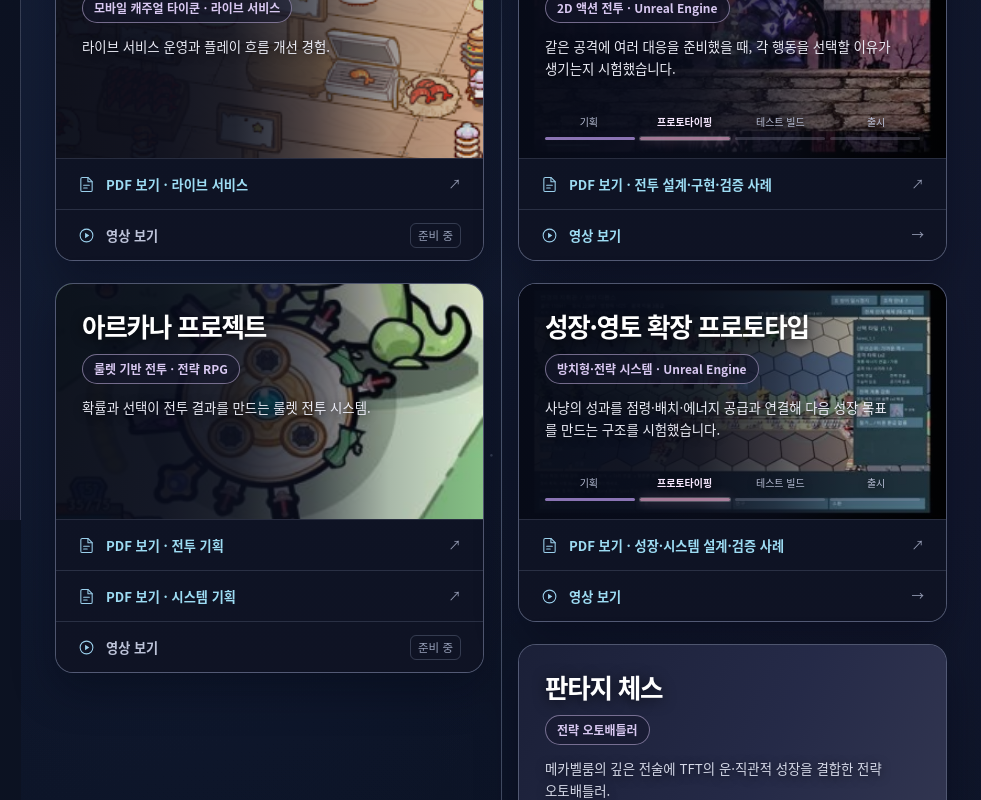
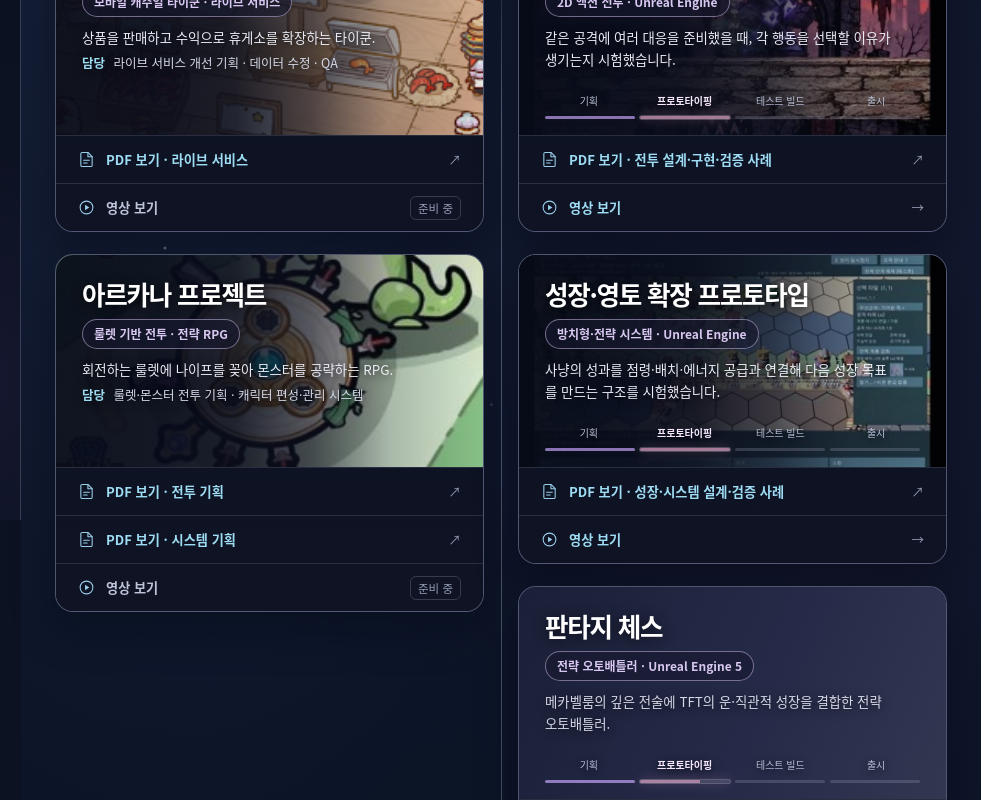
Before and after one commit to bbudle/game-planning-portfolio, a plain HTML site: page index.html in a window 1280 px wide. Shown: the part 280-1080 px from the top of the page, 299-1280 px from the left. Drawn offline with Linux system fonts and the light colour scheme.

Commit message:
Deploy supplied portfolio v25 final update

```diff
--- a/app.js
+++ b/app.js
@@ -31,11 +31,12 @@
     return `<div class="resource-row resource-row--pending" title="자료 준비 중" aria-label="${escapeHtml(text)} · 준비 중">${content}<span class="resource-row__pending">준비 중</span></div>`;
   }
 
-  function progress(stage) {
+  function progress(stage, stageProgress = 1) {
     if (stage === null || !Number.isInteger(stage) || stage < 0 || stage > 3) {
       return '<div class="progress progress--unknown"><span>진행 단계 확인 중</span></div>';
     }
-    return `<div class="progress" aria-label="개발 단계: ${stages[stage]}"><div class="progress__stages">${stages.map((s, i) => `<span class="progress__stage ${i===stage?'is-current':''}">${s}</span>`).join('')}</div><div class="progress__track">${stages.map((s,i) => `<span class="progress__segment ${i<=stage?'is-passed':''} ${i===stage?'is-current':''}" style="--stage-index:${i}" title="${s}"></span>`).join('')}</div></div>`;
+    const fraction = Number.isFinite(stageProgress) ? Math.max(0, Math.min(1, stageProgress)) : 1;
+    return `<div class="progress" aria-label="개발 단계: ${stages[stage]}${fraction < 1 ? ` 진행 중 (약 ${Math.round(fraction * 100)}%)` : ''}"><div class="progress__stages">${stages.map((s, i) => `<span class="progress__stage ${i===stage?'is-current':''}">${s}</span>`).join('')}</div><div class="progress__track">${stages.map((s,i) => `<span class="progress__segment ${i<=stage?'is-passed':''} ${i===stage?'is-current':''} ${i===stage&&fraction<1?'is-partial':''}" style="--stage-index:${i};--stage-fill:${i<stage?100:i===stage?fraction*100:0}%" title="${s}"></span>`).join('')}</div></div>`;
   }
 
   function projectCard(project) {
@@ -50,8 +51,9 @@
           <h3>${escapeHtml(project.title)}</h3>
           <p class="project-card__genre">${escapeHtml(project.genre)}</p>
           <p class="project-card__description">${escapeHtml(project.description)}</p>
+          ${project.role ? `<p class="project-card__role"><span>담당</span> ${escapeHtml(project.role)}</p>` : ''}
         </div>
-        ${isPersonal && project.showProgress !== false ? progress(project.stage) : ''}
+        ${isPersonal && project.showProgress !== false ? progress(project.stage, project.stageProgress) : ''}
       </div>
       <div class="project-card__resources" aria-label="${escapeHtml(project.title)} 자료">${rows}${video}</div>
     </article>`;
--- a/data.js
+++ b/data.js
@@ -4,6 +4,7 @@
   - 변경 사항을 GitHub에 업로드하면 공개 페이지에 반영됩니다.
   - image: 이미지 파일의 상대 경로. 이미지가 없다면 null 유지하세요.
   - stage: 개인 프로젝트에만 사용. 0=기획, 1=프로토타이핑, 2=테스트 빌드, 3=출시.
+  - stageProgress: 현재 단계 내 진행 비율(0~1). 생략하면 현재 단계가 전부 채워집니다.
   - stage가 아직 검증되지 않았다면 null로 두면 "진행 단계 확인 중"으로 표시됩니다.
   - pdfs: 여러 건 가능. URL이 없으면 href: null, PDF는 열리지 않고 '준비 중'으로 표시됩니다.
   - video: 같은 방식으로 URL이 없으면 null.
@@ -23,7 +24,8 @@ window.PORTFOLIO_DATA = {
     {
       id: 'jjaekjjaek', category: 'work', order: 1,
       title: '짹짹 휴게소 : 귀여운 타이쿤', genre: '모바일 캐주얼 타이쿤 · 라이브 서비스',
-      description: '라이브 서비스 운영과 플레이 흐름 개선 경험.',
+      description: '상품을 판매하고 수익으로 휴게소를 확장하는 타이쿤.',
+      role: '라이브 서비스 개선 기획 · 데이터 수정 · QA',
       image: 'assets/jjaekjjaek-gameplay.png',
       pdfs: [{label: '라이브 서비스', href: 'docs/jjaekjjaek-live.pdf'}],
       video: {label: '플레이 영상', href: null}
@@ -31,7 +33,8 @@ window.PORTFOLIO_DATA = {
     {
       id: 'arcana', category: 'work', order: 2,
       title: '아르카나 프로젝트', genre: '룰렛 기반 전투 · 전략 RPG',
-      description: '확률과 선택이 전투 결과를 만드는 룰렛 전투 시스템.',
+      description: '회전하는 룰렛에 나이프를 꽂아 몬스터를 공략하는 RPG.',
+      role: '룰렛·몬스터 전투 기획 · 캐릭터 편성·관리 시스템',
       image: 'assets/arcana-gameplay.png',
       pdfs: [
         {label: '전투 기획', href: 'docs/arcana-combat.pdf'},
@@ -41,10 +44,10 @@ window.PORTFOLIO_DATA = {
     },
     {
       id: 'fantasy-chess', category: 'personal', order: 3,
-      title: '판타지 체스', genre: '전략 오토배틀러',
+      title: '판타지 체스', genre: '전략 오토배틀러 · Unreal Engine 5',
       description: '메카벨룸의 깊은 전술에 TFT의 운·직관적 성장을 결합한 전략 오토배틀러.',
       image: null,
-      stage: 1, // 프로토타이핑
+      stage: 1, stageProgress: 2/3, // 프로토타이핑 진행 중 (표시용)
       pdfs: [
         {label: '전투 전략·경제·밸런스 기획', href: 'docs/fantasy-chess.pdf'}
       ],
@@ -52,10 +55,10 @@ window.PORTFOLIO_DATA = {
     },
     {
       id: 'smash-legacy', category: 'personal', order: 4,
-      title: 'Smash & Legacy', genre: '3D 액션 로그라이트',
+      title: 'Smash & Legacy', genre: '3D 액션 로그라이트 · Unity 6',
       description: '전투와 성장의 반복을 통해 선택을 쌓아가는 게임.',
       image: null,
-      stage: 1, // 프로토타이핑
+      stage: 1, stageProgress: 2/3, // 프로토타이핑 진행 중 (표시용)
       pdfs: [
         {label: '세대 계승·아웃게임 성장 기획', href: 'docs/smash-legacy.pdf'}
       ],
--- a/styles.css
+++ b/styles.css
@@ -851,3 +851,15 @@ body { font-family: var(--font-ui); font-weight: 400; line-height: 1.62; }
 /* v24 — work covers use the same full-bleed image and dark text overlay as personal covers. */
 #jjaekjjaek .project-card__cover { background-position: center, center 46%; }
 #arcana .project-card__cover { background-position: center, center 48%; }
+
+/* v25 — compact cards, separate work responsibilities, in-stage progress. */
+.project-card__cover { min-height: 212px; padding: 23px 26px 16px; }
+.project-card__info h3 { margin-bottom: 9px; }
+.project-card__genre { margin-bottom: 9px; }
+.project-card__role { margin: 6px 0 0; font-size: 12.5px; line-height: 1.5; color: #d5d9e8; text-shadow: 0 2px 10px rgba(0,0,0,.72); }
+.project-card__role span { color: #9ddcf3; font-weight: 650; margin-right: 5px; }
+.progress { margin-top: 17px; }
+.progress__segment.is-partial { background: linear-gradient(to right, color-mix(in srgb, var(--stage-color) 62%, rgba(255,255,255,.12)) 0 var(--stage-fill), rgba(162,165,189,.25) var(--stage-fill) 100%); }
+.resource-row { min-height: 48px; }
+@media(max-width:760px) { .project-card__cover { min-height: 203px; padding: 20px 18px 14px; } }
+@media(max-width:420px) { .project-card__cover { min-height: 189px; } }
```
Also changed, not shown: 1 other file.
